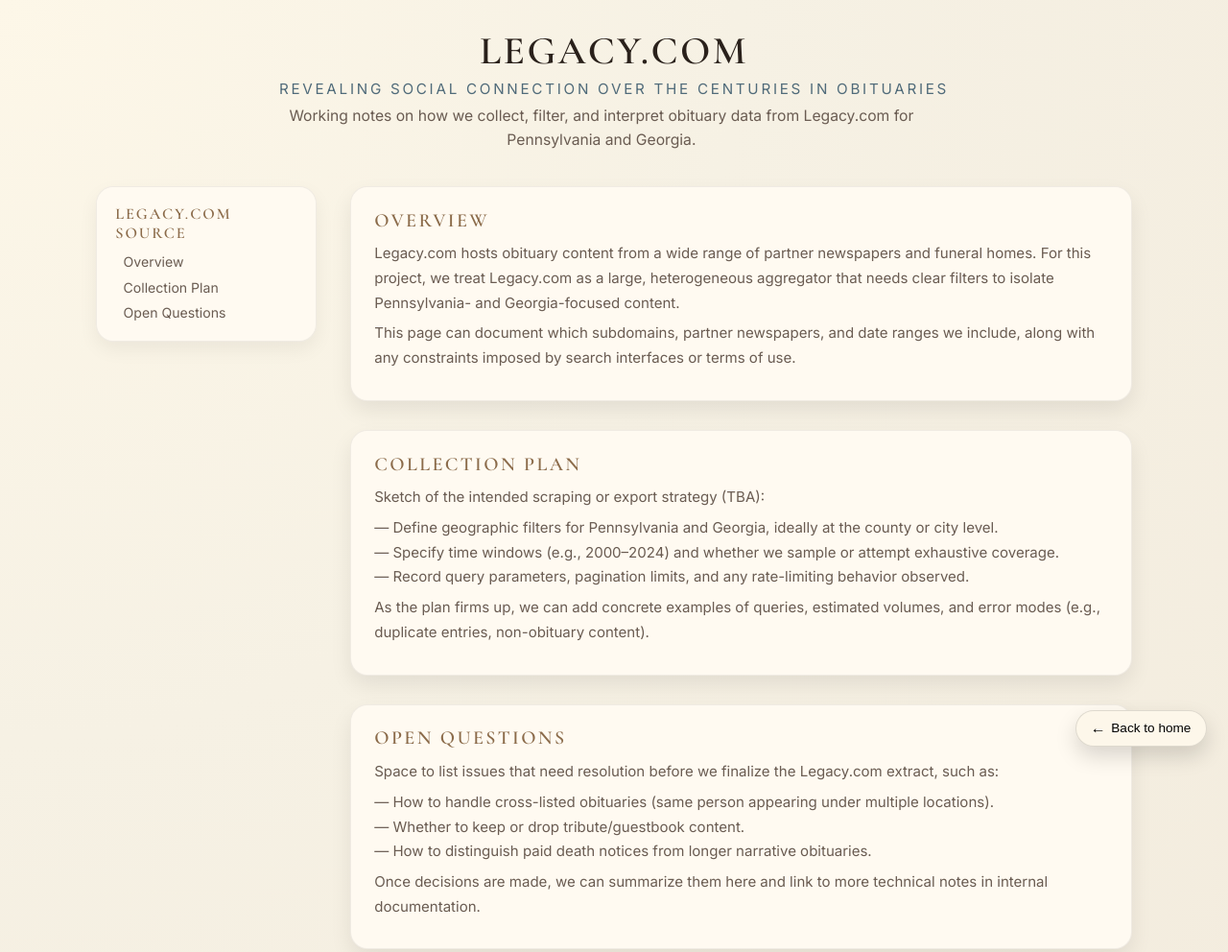
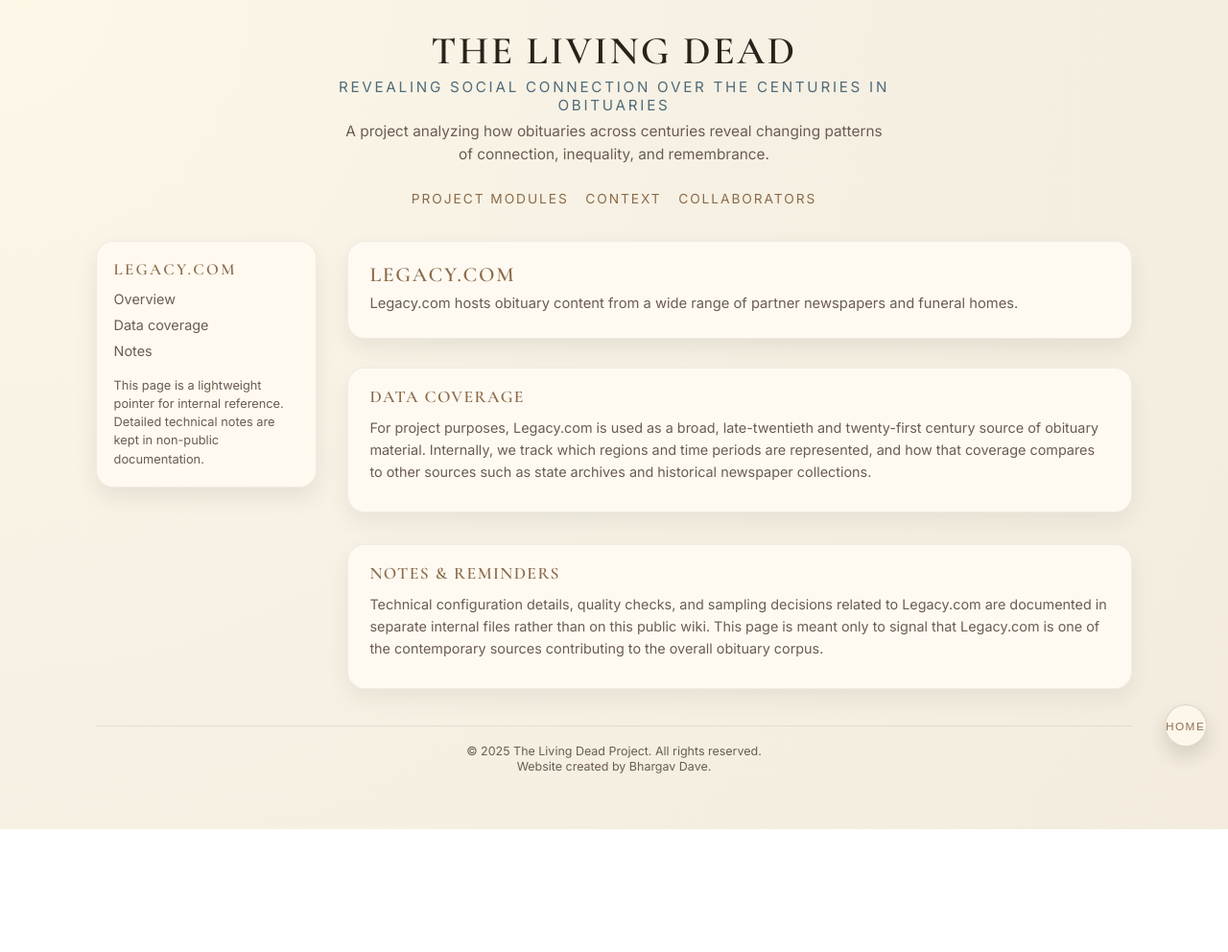
Before and after one commit to Bhargav-Dave/obit-living-dead-wiki, a plain HTML site: page legacy.html in a window 1280 px wide. Shown: the top 992 px of the page at 96% size. After the commit the page ends 864 px from the top, so only its background shows below. Drawn offline with nearby package versions, Linux system fonts and the light colour scheme.

Commit message:
updated legacy page and added data collection v2.3

```diff
--- a/legacy.html
+++ b/legacy.html
@@ -2,7 +2,7 @@
 <html lang="en">
 <head>
   <meta charset="UTF-8" />
-  <title>Legacy.com · The Living Dead</title>
+  <title>The Living Dead – Legacy.com</title>
   <meta name="viewport" content="width=device-width, initial-scale=1.0" />
 
   <link href="https://fonts.googleapis.com/css2?family=Cormorant+Garamond:wght@400;600&family=Inter:wght@300;400;500&display=swap" rel="stylesheet" />
@@ -41,27 +41,34 @@
       padding: 1.75rem 1.25rem 3.5rem;
     }
 
+    /* Header */
+
     .site-header {
       display: flex;
       flex-direction: column;
       gap: 1.25rem;
       align-items: center;
       text-align: center;
-      margin-bottom: 2.25rem;
+      margin-bottom: 2.1rem;
+    }
+
+    .title-block {
+      max-width: 40rem;
+      margin: 0 auto;
     }
 
     .title-block h1 {
       font-family: "Cormorant Garamond", "Times New Roman", serif;
       font-weight: 600;
-      font-size: clamp(2.1rem, 3.2vw, 2.6rem);
+      font-size: clamp(2.4rem, 3.2vw, 2.8rem);
       letter-spacing: 0.06em;
       text-transform: uppercase;
-      margin: 0 0 0.3rem;
+      margin: 0 0 0.2rem;
       color: #2a211b;
     }
 
     .title-block .tagline {
-      margin: 0.1rem 0 0.35rem;
+      margin: 0.2rem 0 0.3rem;
       font-size: 0.95rem;
       letter-spacing: 0.18em;
       text-transform: uppercase;
@@ -69,106 +76,196 @@
     }
 
     .title-block .subtitle {
-      margin: 0.4rem 0 0;
-      font-size: 0.98rem;
-      max-width: 42rem;
-      line-height: 1.6;
+      margin: 0.35rem auto 0;
+      font-size: 0.96rem;
+      max-width: 36rem;
+      line-height: 1.55;
       color: var(--text-muted);
     }
 
-    main.module-layout {
+    .top-nav {
+      display: flex;
+      flex-wrap: wrap;
+      gap: 0.6rem 1.1rem;
+      justify-content: center;
+      margin-top: 0.4rem;
+    }
+
+    .top-nav a {
+      text-decoration: none;
+      font-size: 0.86rem;
+      letter-spacing: 0.14em;
+      text-transform: uppercase;
+      color: var(--accent-2);
+      padding-bottom: 0.1rem;
+      border-bottom: 1px solid transparent;
+      transition: border-color var(--transition-fast), color var(--transition-fast);
+    }
+
+    .top-nav a:hover {
+      border-color: rgba(0, 0, 0, 0.18);
+      color: #3d2f22;
+    }
+
+    /* Layout: sidebar + content */
+
+    .layout {
       display: grid;
-      grid-template-columns: minmax(190px, 230px) minmax(0, 1fr);
-      gap: 2.2rem;
+      grid-template-columns: minmax(180px, 230px) minmax(0, 1fr);
+      gap: 2rem;
       align-items: flex-start;
     }
 
-    .module-sidebar {
+    .sidebar {
       position: sticky;
-      top: 1.25rem;
+      top: 1.5rem;
       align-self: flex-start;
+      background: rgba(255, 250, 241, 0.9);
+      border-radius: var(--radius-card);
+      border: 1px solid var(--border-soft);
+      box-shadow: 0 10px 24px rgba(0, 0, 0, 0.08);
+      padding: 1.1rem 1.1rem 1.2rem;
+      backdrop-filter: blur(4px);
     }
 
-    .sidebar-card {
-      background: var(--bg-card);
-      border-radius: var(--radius-card);
-      border: 1px solid var(--border-soft);
-      box-shadow: 0 8px 20px rgba(0, 0, 0, 0.06);
-      padding: 1.1rem 1.2rem 1.2rem;
-    }
-
-    .sidebar-title {
+    .sidebar h2 {
+      margin: 0 0 0.6rem;
       font-family: "Cormorant Garamond", serif;
-      font-size: 1.02rem;
-      letter-spacing: 0.12em;
+      font-size: 1.05rem;
+      letter-spacing: 0.14em;
       text-transform: uppercase;
       color: var(--accent-2);
-      margin: 0 0 0.6rem;
     }
 
     .sidebar-nav {
       list-style: none;
       padding: 0;
-      margin: 0;
-      display: flex;
-      flex-direction: column;
-      gap: 0.4rem;
+      margin: 0.1rem 0 0.9rem;
+      font-size: 0.9rem;
+    }
+
+    .sidebar-nav li + li {
+      margin-top: 0.25rem;
     }
 
     .sidebar-nav a {
       text-decoration: none;
-      font-size: 0.88rem;
       color: var(--text-muted);
-      padding: 0.15rem 0;
-      border-left: 2px solid transparent;
-      padding-left: 0.4rem;
-      transition: color var(--transition-fast), border-color var(--transition-fast), background-color var(--transition-fast);
+      padding: 0.16rem 0;
+      display: inline-block;
+      border-bottom: 1px solid transparent;
+      transition: color var(--transition-fast), border-color var(--transition-fast);
     }
 
     .sidebar-nav a:hover {
       color: var(--accent-2);
-      border-color: rgba(0, 0, 0, 0.18);
-      background-color: rgba(255, 255, 255, 0.4);
+      border-color: rgba(0, 0, 0, 0.12);
     }
 
-    .sidebar-nav a.active {
-      color: var(--accent-2);
-      border-color: var(--accent-2);
-      font-weight: 500;
+    .sidebar-note {
+      margin: 0.6rem 0 0;
+      font-size: 0.8rem;
+      color: var(--text-muted);
+      line-height: 1.5;
     }
 
-    .module-main {
+    .content {
       display: flex;
       flex-direction: column;
       gap: 1.9rem;
     }
 
-    .section-block {
+    .module-header {
       background: var(--bg-card);
       border-radius: var(--radius-card);
       border: 1px solid var(--border-soft);
-      box-shadow: 0 10px 22px rgba(0, 0, 0, 0.08);
-      padding: 1.4rem 1.5rem 1.55rem;
+      box-shadow: 0 10px 24px rgba(0, 0, 0, 0.07);
+      padding: 1.3rem 1.4rem 1.4rem;
     }
 
-    .section-block h2 {
-      margin: 0 0 0.6rem;
+    .module-header h2 {
+      margin: 0 0 0.35rem;
       font-family: "Cormorant Garamond", serif;
-      font-size: 1.25rem;
-      letter-spacing: 0.12em;
+      font-size: 1.35rem;
+      letter-spacing: 0.08em;
       text-transform: uppercase;
       color: var(--accent-2);
     }
 
-    .section-block p {
-      margin: 0.25rem 0 0.4rem;
-      font-size: 0.94rem;
+    .module-header p {
+      margin: 0.25rem 0 0;
+      font-size: 0.92rem;
       line-height: 1.7;
       color: var(--text-muted);
     }
 
+    .module-section {
+      background: var(--bg-card);
+      border-radius: var(--radius-card);
+      border: 1px solid var(--border-soft);
+      box-shadow: 0 10px 24px rgba(0, 0, 0, 0.06);
+      padding: 1.2rem 1.4rem 1.35rem;
+    }
+
+    .module-section + .module-section {
+      margin-top: 0.2rem;
+    }
+
+    .section-title {
+      margin: 0 0 0.6rem;
+      font-family: "Cormorant Garamond", serif;
+      font-size: 1.1rem;
+      letter-spacing: 0.08em;
+      text-transform: uppercase;
+      color: var(--accent-2);
+    }
+
+    .module-section p {
+      margin: 0.3rem 0 0.5rem;
+      font-size: 0.9rem;
+      line-height: 1.6;
+      color: var(--text-muted);
+    }
+
+    /* Floating "Back to home" button */
+
+    .back-to-home {
+      position: fixed;
+      right: 1.4rem;
+      bottom: 1.4rem;
+      width: 44px;
+      height: 44px;
+      border-radius: 999px;
+      border: 1px solid rgba(0, 0, 0, 0.14);
+      background: #fdf7ea;
+      box-shadow: 0 10px 22px rgba(0, 0, 0, 0.15);
+      display: flex;
+      align-items: center;
+      justify-content: center;
+      font-size: 0.74rem;
+      letter-spacing: 0.12em;
+      text-transform: uppercase;
+      color: var(--accent-2);
+      cursor: pointer;
+      opacity: 0.95;
+      z-index: 40;
+      padding: 0 0.4rem;
+    }
+
+    .back-to-home span {
+      display: inline-block;
+      transform: translateY(0.5px);
+    }
+
+    .back-to-home:hover {
+      box-shadow: 0 14px 30px rgba(0, 0, 0, 0.2);
+      transform: translateY(-1px);
+    }
+
+    /* Footer */
+
     .footer {
-      margin-top: 2.6rem;
+      margin-top: 2.4rem;
       padding-top: 1rem;
       border-top: 1px solid rgba(0, 0, 0, 0.08);
       text-align: center;
@@ -180,48 +277,20 @@
       margin: 0.1rem 0;
     }
 
-    .back-home {
-      position: fixed;
-      right: 1.4rem;
-      bottom: 1.4rem;
-      border-radius: 999px;
-      border: 1px solid rgba(0, 0, 0, 0.12);
-      background: #fdf7ea;
-      box-shadow: 0 10px 22px rgba(0, 0, 0, 0.15);
-      display: inline-flex;
-      align-items: center;
-      justify-content: center;
-      padding: 0.55rem 0.95rem;
-      font-size: 0.85rem;
-      gap: 0.35rem;
-      cursor: pointer;
-      z-index: 40;
-      transition:
-        transform 0.18s ease-out,
-        box-shadow 0.18s ease-out,
-        background-color 0.18s ease-out;
+    /* Responsive */
+
+    @media (max-width: 800px) {
+      .layout {
+        grid-template-columns: 1fr;
+        gap: 1.4rem;
+      }
+
+      .sidebar {
+        position: static;
+      }
     }
 
-    .back-home:hover {
-      transform: translateY(-2px);
-      box-shadow: 0 14px 30px rgba(0, 0, 0, 0.2);
-      background-color: #fffaf0;
-    }
-
-    .back-home span.icon {
-      font-size: 1rem;
-      transform: translateY(-0.5px);
-    }
-
-    @media (max-width: 800px) {
-      main.module-layout {
-        grid-template-columns: minmax(0, 1fr);
-      }
-
-      .module-sidebar {
-        position: static;
-      }
-
+    @media (max-width: 700px) {
       .page {
         padding-inline: 1rem;
       }
@@ -232,78 +301,64 @@
   <div class="page">
     <header class="site-header">
       <div class="title-block">
-        <h1>Legacy.com</h1>
+        <h1>The Living Dead</h1>
         <p class="tagline">Revealing Social Connection over the Centuries in Obituaries</p>
         <p class="subtitle">
-          Working notes on how we collect, filter, and interpret obituary data from Legacy.com for
-          Pennsylvania and Georgia.
+          A project analyzing how obituaries across centuries reveal changing patterns of connection, inequality, and remembrance.
         </p>
       </div>
+
+      <nav class="top-nav">
+        <a href="index.html#modules">Project modules</a>
+        <a href="index.html#context">Context</a>
+        <a href="index.html#collaborators">Collaborators</a>
+      </nav>
     </header>
 
-    <main class="module-layout">
-      <aside class="module-sidebar">
-        <div class="sidebar-card">
-          <h2 class="sidebar-title">Legacy.com Source</h2>
-          <nav>
-            <ul class="sidebar-nav">
-              <li><a href="#overview" class="sidebar-link active">Overview</a></li>
-              <li><a href="#collection-plan" class="sidebar-link">Collection Plan</a></li>
-              <li><a href="#open-questions" class="sidebar-link">Open Questions</a></li>
-            </ul>
-          </nav>
-        </div>
+    <main class="layout">
+      <!-- Sidebar -->
+      <aside class="sidebar">
+        <h2>Legacy.com</h2>
+        <ul class="sidebar-nav">
+          <li><a href="#overview">Overview</a></li>
+          <li><a href="#data-coverage">Data coverage</a></li>
+          <li><a href="#notes">Notes</a></li>
+        </ul>
+        <p class="sidebar-note">
+          This page is a lightweight pointer for internal reference. Detailed technical notes are kept in non-public documentation.
+        </p>
       </aside>
 
-      <section class="module-main">
-        <section id="overview" class="section-block">
-          <h2>Overview</h2>
+      <!-- Main content -->
+      <div class="content">
+        <!-- Overview -->
+        <section id="overview" class="module-header">
+          <h2>Legacy.com</h2>
           <p>
-            Legacy.com hosts obituary content from a wide range of partner newspapers and funeral
-            homes. For this project, we treat Legacy.com as a large, heterogeneous aggregator that
-            needs clear filters to isolate Pennsylvania- and Georgia-focused content.
-          </p>
-          <p>
-            This page can document which subdomains, partner newspapers, and date ranges we include,
-            along with any constraints imposed by search interfaces or terms of use.
+            Legacy.com hosts obituary content from a wide range of partner newspapers and funeral homes.
           </p>
         </section>
 
-        <section id="collection-plan" class="section-block">
-          <h2>Collection Plan</h2>
+        <!-- Data coverage (high-level, non-technical) -->
+        <section id="data-coverage" class="module-section">
+          <h3 class="section-title">Data Coverage</h3>
           <p>
-            Sketch of the intended scraping or export strategy (TBA):
-          </p>
-          <p>
-            — Define geographic filters for Pennsylvania and Georgia, ideally at the county or
-            city level.<br />
-            — Specify time windows (e.g., 2000–2024) and whether we sample or attempt exhaustive
-            coverage.<br />
-            — Record query parameters, pagination limits, and any rate-limiting behavior observed.
-          </p>
-          <p>
-            As the plan firms up, we can add concrete examples of queries, estimated volumes, and
-            error modes (e.g., duplicate entries, non-obituary content).
+            For project purposes, Legacy.com is used as a broad, late-twentieth and twenty-first century source of obituary material. Internally,
+            we track which regions and time periods are represented, and how that coverage compares to other sources such as state archives and
+            historical newspaper collections.
           </p>
         </section>
 
-        <section id="open-questions" class="section-block">
-          <h2>Open Questions</h2>
+        <!-- Notes (kept vague) -->
+        <section id="notes" class="module-section">
+          <h3 class="section-title">Notes &amp; Reminders</h3>
           <p>
-            Space to list issues that need resolution before we finalize the Legacy.com extract,
-            such as:
-          </p>
-          <p>
-            — How to handle cross-listed obituaries (same person appearing under multiple locations).<br />
-            — Whether to keep or drop tribute/guestbook content.<br />
-            — How to distinguish paid death notices from longer narrative obituaries.
-          </p>
-          <p>
-            Once decisions are made, we can summarize them here and link to more technical notes in
-            internal documentation.
+            Technical configuration details, quality checks, and sampling decisions related to Legacy.com are documented in separate internal files
+            rather than on this public wiki. This page is meant only to signal that Legacy.com is one of the contemporary sources contributing to
+            the overall obituary corpus.
           </p>
         </section>
-      </section>
+      </div>
     </main>
 
     <footer class="footer">
@@ -312,48 +367,29 @@
     </footer>
   </div>
 
-  <button class="back-home" type="button" aria-label="Back to home">
-    <span class="icon">←</span>
-    <span>Back to home</span>
+  <!-- Floating "Back to home" button -->
+  <button class="back-to-home" type="button" aria-label="Back to home">
+    <span>Home</span>
   </button>
 
   <script>
-    // Smooth scroll
-    document.querySelectorAll(".sidebar-link").forEach(function (link) {
-      link.addEventListener("click", function (e) {
-        e.preventDefault();
-        const targetId = link.getAttribute("href").slice(1);
-        const target = document.getElementById(targetId);
-        if (target) {
-          window.scrollTo({
-            top: target.offsetTop - 16,
-            behavior: "smooth",
-          });
+    // Sidebar smooth scrolling
+    document.querySelectorAll(".sidebar-nav a").forEach(function (link) {
+      link.addEventListener("click", function (event) {
+        const href = link.getAttribute("href");
+        if (href && href.startsWith("#")) {
+          event.preventDefault();
+          const target = document.querySelector(href);
+          if (target) {
+            target.scrollIntoView({ behavior: "smooth", block: "start" });
+          }
         }
       });
     });
 
-    // Active link on scroll
-    const sections = document.querySelectorAll(".section-block[id]");
-    const sidebarLinks = document.querySelectorAll(".sidebar-link");
-
-    window.addEventListener("scroll", function () {
-      let currentId = null;
-      sections.forEach(function (section) {
-        const rect = section.getBoundingClientRect();
-        if (rect.top <= 120 && rect.bottom >= 120) {
-          currentId = section.id;
-        }
-      });
-
-      sidebarLinks.forEach(function (link) {
-        const hrefId = link.getAttribute("href").slice(1);
-        link.classList.toggle("active", hrefId === currentId);
-      });
-    });
-
-    // Back to home
-    document.querySelector(".back-home").addEventListener("click", function () {
+    // Back-to-home button behavior
+    const backToHome = document.querySelector(".back-to-home");
+    backToHome.addEventListener("click", function () {
       window.location.href = "index.html#modules";
     });
   </script>
```
Also changed, not shown: data-collection.html (+14 -10 lines).
